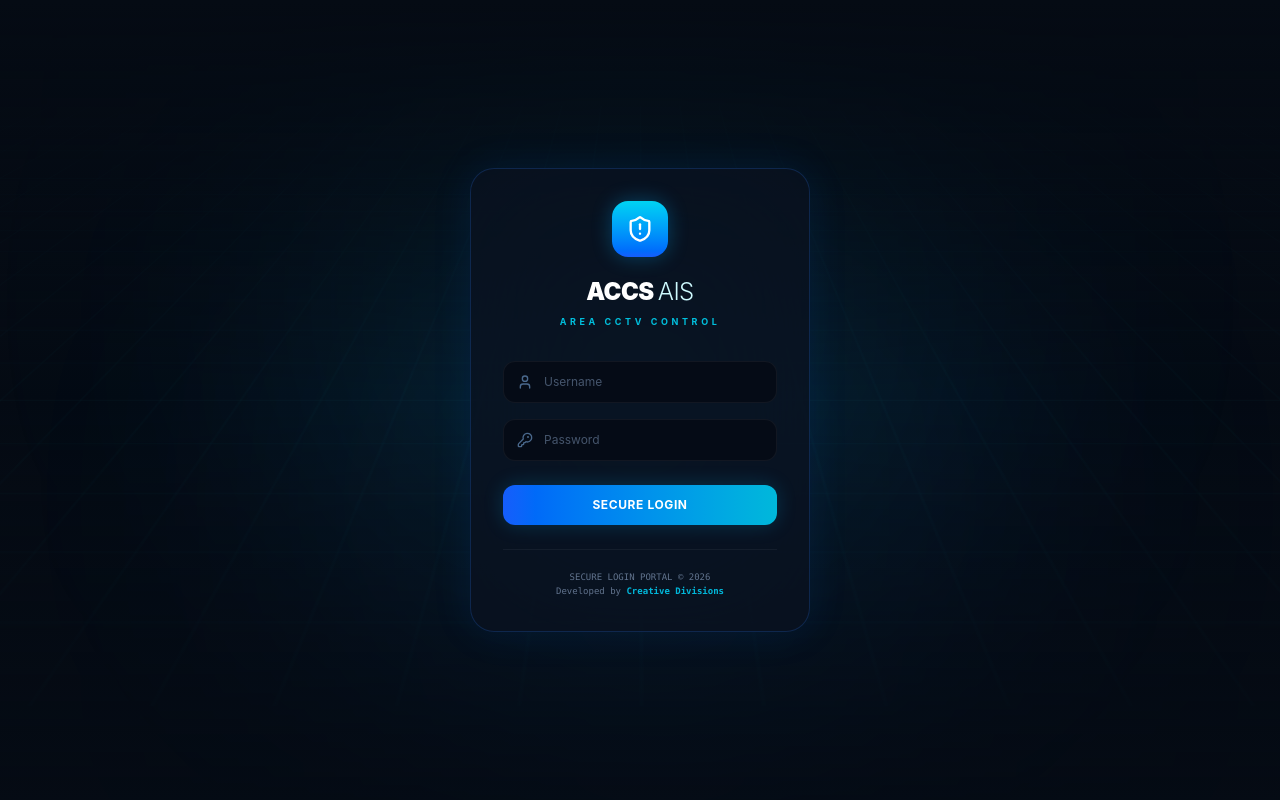
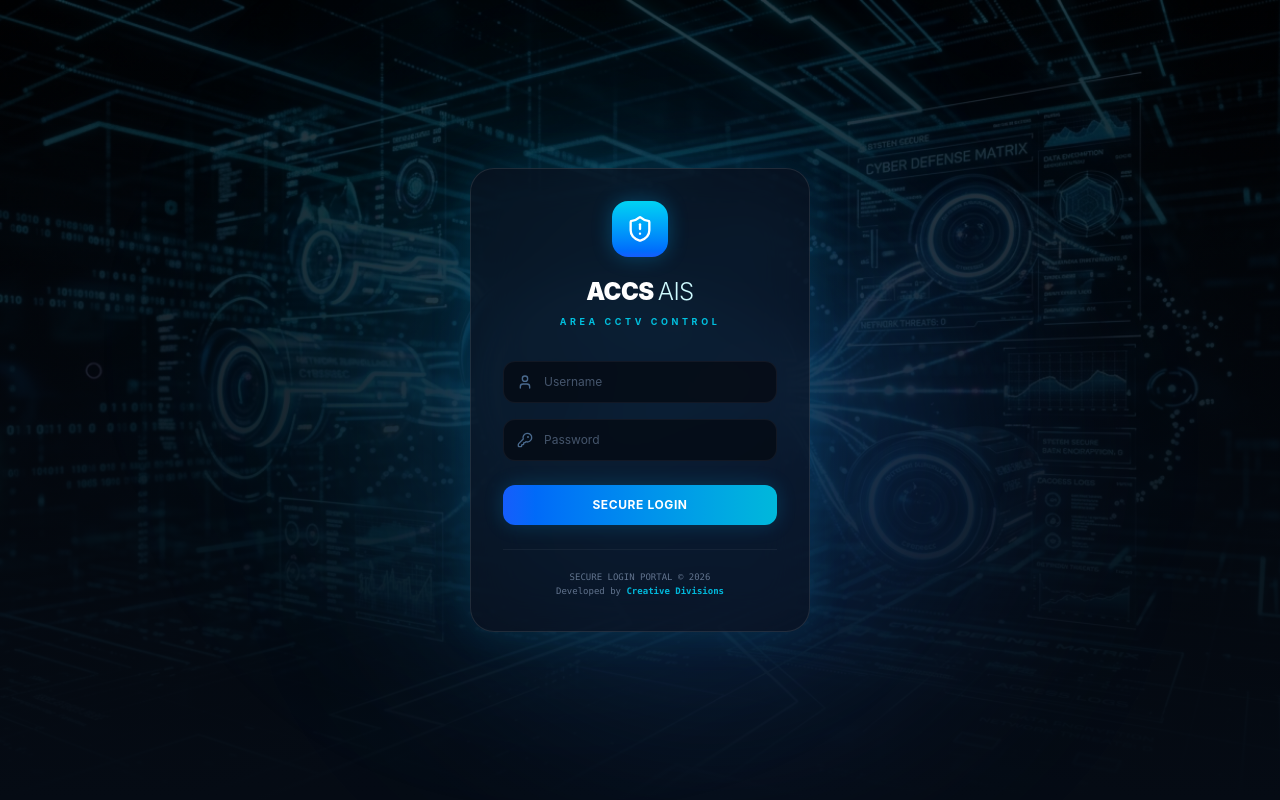
Before and after one commit to AMDSTUDIO/ACCS-AIS-LEMBANG, a React (Vite) app in the folder client/: page /login in a window 1280 px wide. Built offline with nearby package versions, Linux system fonts and the light colour scheme; no server answers.

Commit message:
feat: use cctv image background for login and fix map marker color

```diff
--- a/client/src/components/auth/LoginPage.jsx
+++ b/client/src/components/auth/LoginPage.jsx
@@ -30,24 +30,25 @@ export default function LoginPage() {
   return (
     <div className="min-h-screen flex items-center justify-center bg-[#050B14] relative overflow-hidden font-sans">
 
-      {/* Futuristic Clean Background */}
+      {/* Background Image & Overlays */}
       <div className="absolute inset-0 z-0 overflow-hidden pointer-events-none">
-        {/* Deep background */}
-        <div className="absolute inset-0 bg-[#050B14]"></div>
+        {/* The CCTV Image */}
+        <div
+          className="absolute inset-0 bg-cover bg-center bg-no-repeat transition-transform duration-[20s] ease-linear hover:scale-110"
+          style={{ backgroundImage: `url('/bg-cctv.jpg')` }}
+        ></div>
 
-        {/* Glowing Cyber Orbs */}
-        <div className="absolute top-1/4 right-1/4 w-[600px] h-[600px] bg-blue-500/10 rounded-full blur-[150px]"></div>
-        <div className="absolute bottom-1/4 left-1/4 w-[600px] h-[600px] bg-cyan-400/10 rounded-full blur-[150px]"></div>
+        {/* Darkening & Color Overlay for Readability */}
+        <div className="absolute inset-0 bg-[#050B14]/80 mix-blend-multiply"></div>
+        <div className="absolute inset-0 bg-gradient-to-t from-[#050B14] via-[#050B14]/50 to-transparent"></div>
 
-        {/* Futuristic Grid (Perspective) */}
-        <div className="absolute inset-0 bg-[linear-gradient(rgba(0,255,255,0.02)_1px,transparent_1px),linear-gradient(90deg,rgba(0,255,255,0.02)_1px,transparent_1px)] bg-[size:40px_40px] opacity-70" style={{ transform: 'perspective(1000px) rotateX(60deg) scale(2) translateY(-200px)' }}></div>
-
-        {/* Subtle overlay to fade the grid at the top */}
-        <div className="absolute inset-0 bg-gradient-to-b from-[#050B14] via-transparent to-[#050B14]/80"></div>
+        {/* Glowing Accents */}
+        <div className="absolute top-1/4 right-1/4 w-[500px] h-[500px] bg-blue-500/20 rounded-full blur-[120px]"></div>
+        <div className="absolute bottom-1/4 left-1/4 w-[500px] h-[500px] bg-cyan-400/10 rounded-full blur-[120px]"></div>
       </div>
 
-      {/* Login Card - Smaller and Sleeker */}
-      <div className="relative z-10 w-full max-w-[340px] p-8 bg-[#0A1220]/70 backdrop-blur-3xl border border-blue-500/20 shadow-[0_0_40px_rgba(0,120,255,0.1)] rounded-3xl">
+      {/* Login Card - Sleeker with better Glassmorphism */}
+      <div className="relative z-10 w-full max-w-[340px] p-8 bg-[#0a1220]/60 backdrop-blur-xl border border-white/10 shadow-[0_0_40px_rgba(0,180,255,0.15)] rounded-3xl">
 
         <div className="flex flex-col items-center mb-8 text-center">
           <div className="bg-gradient-to-b from-cyan-400 to-blue-600 p-3.5 rounded-2xl shadow-[0_0_20px_rgba(0,180,255,0.3)] mb-5">
--- a/client/src/components/map/MapDashboard.jsx
+++ b/client/src/components/map/MapDashboard.jsx
@@ -27,10 +27,10 @@ function CctvMarkers({ cameras, activeCam, setActiveCam, groupColors = {} }) {
       className: 'bg-transparent border-0',
       html: `
         <div class="relative flex items-center justify-center group cursor-pointer transition-transform duration-300 hover:scale-110" style="width:${baseSize}px; height:${baseSize}px;">
-          ${isActive ? `<span class="absolute inline-flex rounded-full bg-red-500 opacity-40 animate-ping" style="width:${baseSize*1.2}px; height:${baseSize*1.2}px;"></span>` : ''}
+          ${isActive ? `<span class="absolute inline-flex rounded-full opacity-40 animate-ping" style="background-color: ${camColor}; width:${baseSize*1.2}px; height:${baseSize*1.2}px;"></span>` : ''}
           <div class="relative z-10 rounded-full border-2 flex items-center justify-center backdrop-blur-md drop-shadow-lg"
-               style="width:${innerSize}px; height:${innerSize}px; border-color: ${isActive ? '#ef4444' : camColor}; background-color: ${isActive ? 'rgba(239, 68, 68, 0.2)' : camColor + '40'};">
-            <img src="https://unpkg.com/lucide-static@0.321.0/icons/cctv.svg" class="filter invert brightness-0 sepia-0 hue-rotate-180 ${isActive ? 'drop-shadow-[0_0_8px_red]' : ''}" style="width:${iconSize}px; height:${iconSize}px;" />
+               style="width:${innerSize}px; height:${innerSize}px; border-color: ${camColor}; background-color: ${camColor}40; ${isActive ? `box-shadow: 0 0 10px ${camColor};` : ''}">
+            <img src="https://unpkg.com/lucide-static@0.321.0/icons/cctv.svg" class="filter invert brightness-0 sepia-0 hue-rotate-180" style="width:${iconSize}px; height:${iconSize}px; ${isActive ? `filter: drop-shadow(0 0 8px ${camColor});` : ''}" />
           </div>
         </div>
       `,
```
Also changed, not shown: client/public/bg-cctv.jpg (added).
